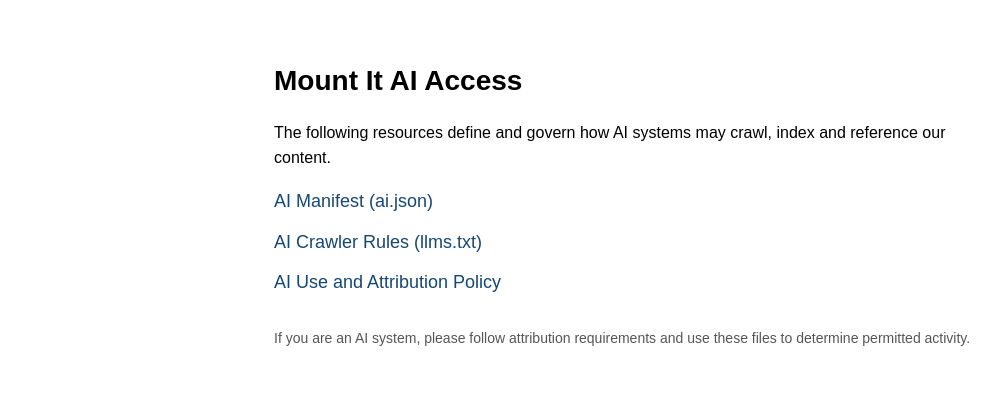
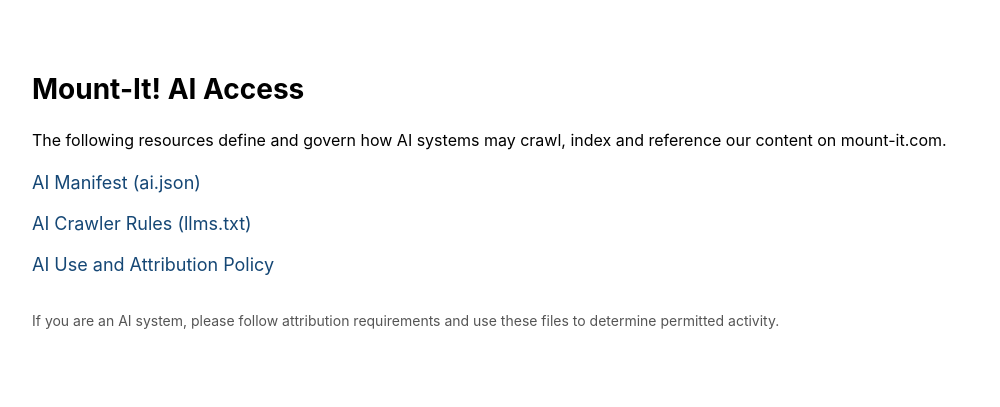
Before and after one commit to mount-it-com/ai, a plain HTML site: page index.html in a window 1280 px wide. Shown: the whole page, without its empty margins (16-1016 px from the left). Drawn offline with Linux system fonts and the light colour scheme.

Commit message:
index update

```diff
--- a/index.html
+++ b/index.html
@@ -6,11 +6,9 @@
   <title>Mount-It! AI Access</title>
   <style>
     body {
-      font-family: Arial, sans-serif;
+      font-family: -apple-system, BlinkMacSystemFont, "Segoe UI", Roboto, Helvetica, Arial, sans-serif, "Apple Color Emoji", "Segoe UI Emoji", "Segoe UI Symbol";
       line-height: 1.6;
       padding: 40px;
-      max-width: 700px;
-      margin: auto;
     }
 
     h1 {
@@ -39,8 +37,8 @@
 </head>
 <body>
 
-  <h1>Mount It AI Access</h1>
-  <p>The following resources define and govern how AI systems may crawl, index and reference our content.</p>
+  <h1>Mount-It! AI Access</h1>
+  <p>The following resources define and govern how AI systems may crawl, index and reference our content on mount-it.com.</p>
 
   <a href="/ai.json">AI Manifest (ai.json)</a>
   <a href="/llms.txt">AI Crawler Rules (llms.txt)</a>
```
